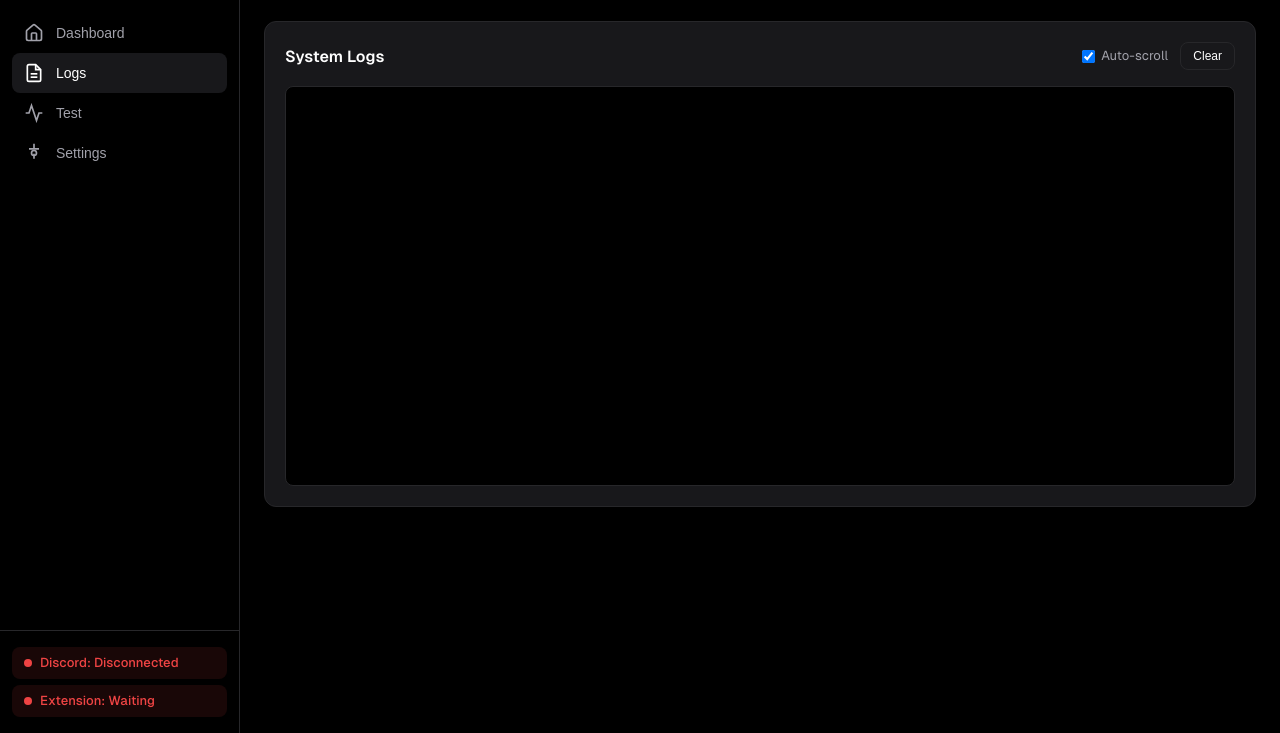
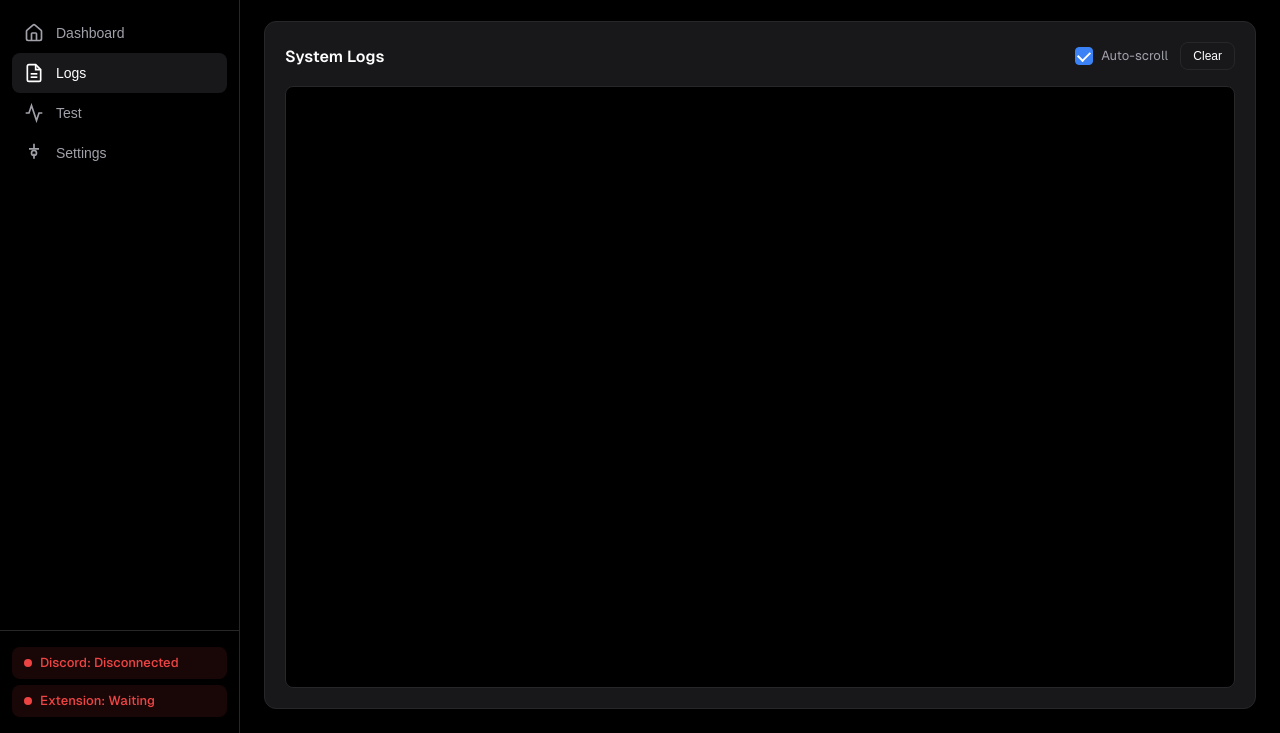
Before and after one commit to flomks/orgn-dc-addon, a browser extension: page desktop-app/index.html in a window 1280 px wide. Both pictures are taken after a click on the button "Logs". Shown: the part 67-800 px from the top of the page. Drawn offline with Linux system fonts and the light colour scheme.

Commit message:
style(desktop-app): full-height logs view and custom checkbox design
Logs:
- Logs container now fills the entire available height instead of
  fixed 400px. Uses flex layout so it grows/shrinks with the window.
- Card wrapper also uses flex to pass height through.

Checkboxes:
- Replaced native browser checkboxes with custom styled ones.
- Unchecked: transparent background with subtle zinc border (matches
  the dark theme instead of white browser default).
- Checked: blue background (#3b82f6) with white checkmark, smooth
  transition animation.
- Hover: slightly lighter border for feedback.
- Applied to: Auto-scroll logs, Quit on close, Start with system.

Implementation:
- .checkbox-label wraps input + .checkbox-custom span + text
- Native input is visually hidden (opacity: 0, position: absolute)
- .checkbox-custom uses ::after pseudo-element for the checkmark
- CSS-only animation with transform scale

```diff
--- a/desktop-app/index.html
+++ b/desktop-app/index.html
@@ -111,12 +111,13 @@
 
         <!-- Logs View -->
         <div id="logsView" class="tab-content">
-          <div class="card">
+          <div class="card" style="flex: 1; display: flex; flex-direction: column; min-height: 0; margin-bottom: 0;">
             <div class="card-header">
               <h3>System Logs</h3>
               <div style="display: flex; gap: 12px; align-items: center;">
-                <label style="display: flex; align-items: center; gap: 6px; font-size: 13px; color: #a1a1aa; cursor: pointer;">
+                <label class="checkbox-label">
                   <input type="checkbox" id="autoScrollLogs" checked>
+                  <span class="checkbox-custom"></span>
                   Auto-scroll
                 </label>
                 <button id="clearLogsBtn" class="btn btn-secondary" style="padding: 6px 12px; font-size: 12px;">Clear</button>
@@ -213,9 +214,10 @@
             <div class="card-body">
               <form id="appSettingsForm">
                 <div class="form-group">
-                  <label style="display: flex; align-items: center; gap: 8px; cursor: pointer;">
+                  <label class="checkbox-label">
                     <input type="checkbox" id="quitOnClose">
-                    <span style="font-size: 14px; font-weight: 400;">Quit when closing window</span>
+                    <span class="checkbox-custom"></span>
+                    Quit when closing window
                   </label>
                   <div class="form-help">When disabled, the app minimizes to system tray instead of quitting.</div>
                 </div>
@@ -231,9 +233,10 @@
             <div class="card-body">
               <form id="autostartForm">
                 <div class="form-group">
-                  <label style="display: flex; align-items: center; gap: 8px; cursor: pointer;">
+                  <label class="checkbox-label">
                     <input type="checkbox" id="autostartToggle">
-                    <span style="font-size: 14px; font-weight: 400;">Start with system</span>
+                    <span class="checkbox-custom"></span>
+                    Start with system
                   </label>
                   <div class="form-help">Launch the app automatically when you log in.</div>
                 </div>
--- a/desktop-app/styles.css
+++ b/desktop-app/styles.css
@@ -223,6 +223,8 @@ body {
   flex: 1;
   overflow-y: auto;
   padding: 24px;
+  display: flex;
+  flex-direction: column;
 }
 
 /* === Tabs === */
@@ -231,11 +233,32 @@ body {
 }
 
 .tab-content {
-  display: none;
+  display: none !important;
 }
 
 .tab-content.active {
-  display: block;
+  display: flex !important;
+  flex-direction: column;
+  flex: 1;
+  min-height: 0;
+}
+
+/* Non-logs views scroll normally */
+#dashboardView.active,
+#testView.active,
+#settingsView.active {
+  display: block !important;
+  flex: none;
+  overflow-y: auto;
+}
+
+/* Logs view fills full height */
+#logsView.active {
+  display: flex !important;
+  flex-direction: column;
+  flex: 1;
+  min-height: 0;
+  overflow: hidden;
 }
 
 /* === Cards === */
@@ -404,7 +427,8 @@ body {
   border: 1px solid var(--border-zinc-800);
   border-radius: 8px;
   padding: 16px;
-  height: 400px;
+  flex: 1;
+  min-height: 0;
   overflow-y: auto;
   font-family: 'Geist Mono', 'Monaco', 'Menlo', monospace;
   font-size: 12px;
@@ -514,3 +538,59 @@ body {
 .mt-4 {
   margin-top: 16px;
 }
+
+/* === Custom Checkboxes === */
+.checkbox-label {
+  display: flex;
+  align-items: center;
+  gap: 8px;
+  cursor: pointer;
+  font-size: 13px;
+  color: var(--text-zinc-400);
+  user-select: none;
+}
+
+.checkbox-label input[type="checkbox"] {
+  position: absolute;
+  opacity: 0;
+  width: 0;
+  height: 0;
+  pointer-events: none;
+}
+
+.checkbox-custom {
+  width: 18px;
+  height: 18px;
+  border: 1.5px solid #3f3f46;
+  border-radius: 4px;
+  background: transparent;
+  display: flex;
+  align-items: center;
+  justify-content: center;
+  flex-shrink: 0;
+  transition: all 0.15s;
+}
+
+.checkbox-custom::after {
+  content: '';
+  width: 10px;
+  height: 6px;
+  border-left: 2px solid #fff;
+  border-bottom: 2px solid #fff;
+  transform: rotate(-45deg) scale(0);
+  transition: transform 0.15s;
+  margin-top: -2px;
+}
+
+.checkbox-label input[type="checkbox"]:checked + .checkbox-custom {
+  background: var(--accent-blue);
+  border-color: var(--accent-blue);
+}
+
+.checkbox-label input[type="checkbox"]:checked + .checkbox-custom::after {
+  transform: rotate(-45deg) scale(1);
+}
+
+.checkbox-label:hover .checkbox-custom {
+  border-color: #52525b;
+}
```
